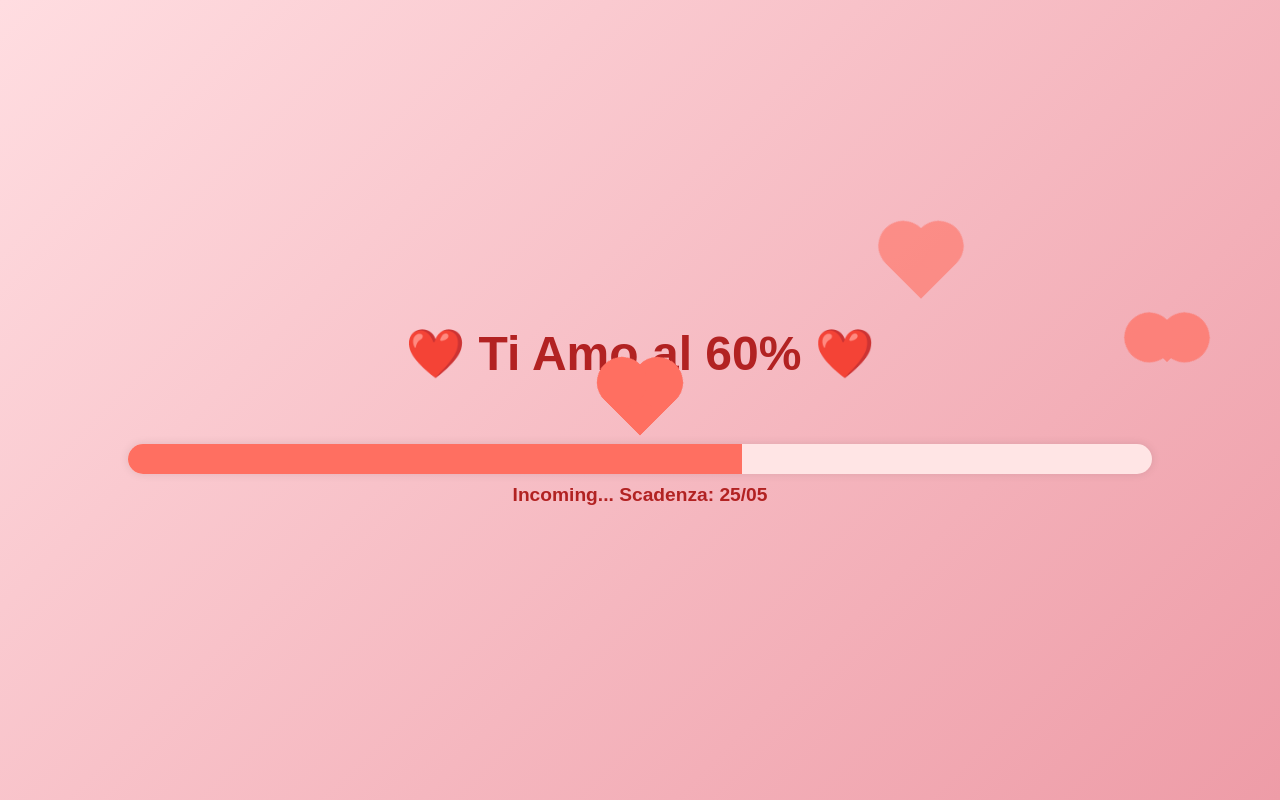
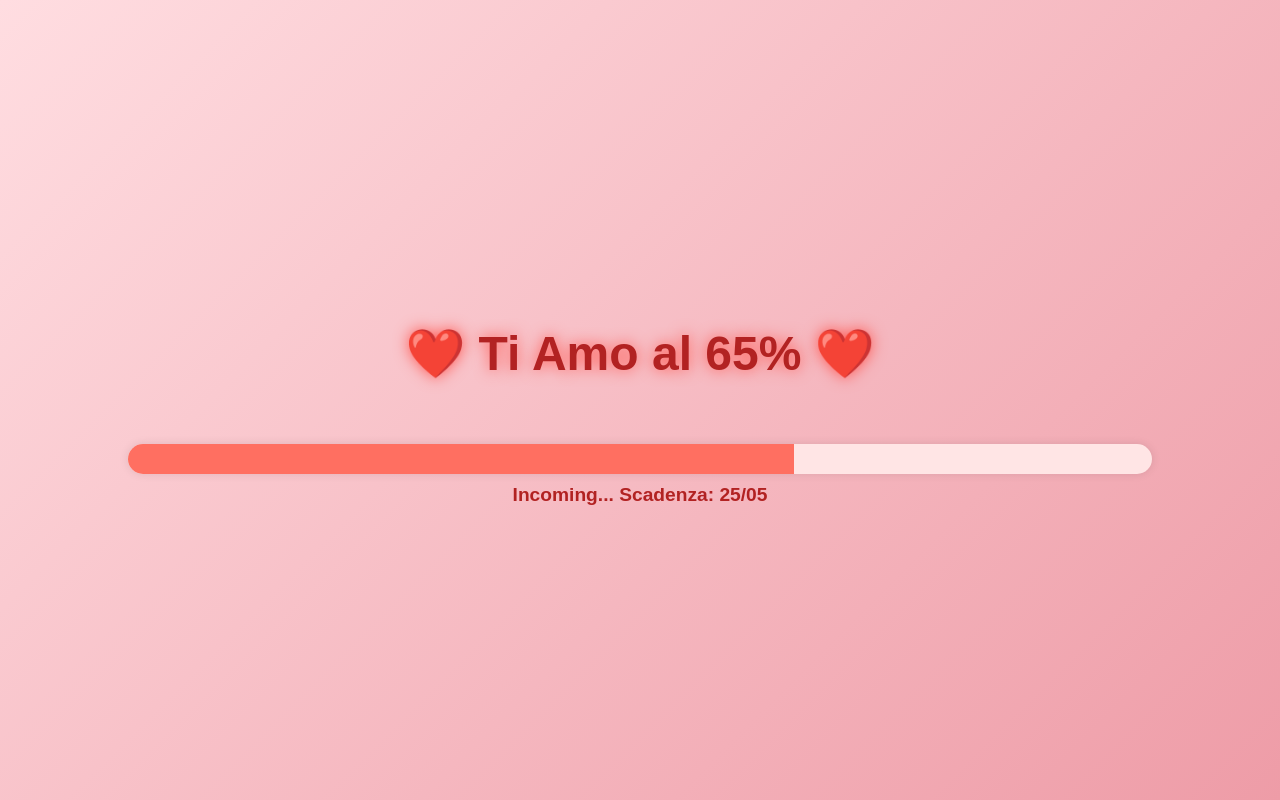
Before and after one commit to AchilleLauro/labottegadeldolce, a plain HTML site: page index.html in a window 1280 px wide. Drawn offline with Linux system fonts and the light colour scheme.

Commit message:
Update index.html

```diff
--- a/index.html
+++ b/index.html
@@ -22,7 +22,7 @@
         h1 {
             font-size: 3em;
             text-align: center;
-            animation: fadeIn 3s ease-in-out;
+            animation: glow 2s ease-in-out infinite alternate;
         }
 
         .progress-container {
@@ -36,9 +36,8 @@
 
         .progress-bar {
             height: 30px;
-            width: 60%;
             background-color: #ff6f61;
-            animation: progressGrow 3s ease-in-out;
+            transition: width 1s ease-in-out;
         }
 
         .progress-text {
@@ -49,75 +48,35 @@
             animation: fadeIn 4s ease-in-out;
         }
 
-        .heart {
-            position: absolute;
-            width: 50px;
-            height: 50px;
-            background-color: #ff6f61;
-            transform: rotate(45deg);
-            animation: float 5s infinite;
-        }
-
-        .heart::before,
-        .heart::after {
-            content: '';
-            position: absolute;
-            width: 50px;
-            height: 50px;
-            background-color: #ff6f61;
-            border-radius: 50%;
-            top: -25px;
-            left: 0;
-        }
-
-        .heart::after {
-            top: 0;
-            left: -25px;
-        }
-
-        @keyframes float {
-            0% {
-                transform: translateY(0) rotate(45deg);
-                opacity: 1;
-            }
-            50% {
-                opacity: 0.6;
-            }
-            100% {
-                transform: translateY(-200px) rotate(45deg);
-                opacity: 0;
-            }
-        }
-
         @keyframes fadeIn {
             0% { opacity: 0; }
             100% { opacity: 1; }
         }
 
-        @keyframes progressGrow {
-            from { width: 0%; }
-            to { width: 60%; }
+        @keyframes glow {
+            from { text-shadow: 0 0 10px #ff6f61; }
+            to { text-shadow: 0 0 20px #ff3e3e; }
         }
-
-        .heart:nth-child(1) { left: 10%; animation-delay: 0s; }
-        .heart:nth-child(2) { left: 30%; animation-delay: 1s; width: 40px; height: 40px; }
-        .heart:nth-child(3) { left: 50%; animation-delay: 2s; width: 60px; height: 60px; }
-        .heart:nth-child(4) { left: 70%; animation-delay: 3s; }
-        .heart:nth-child(5) { left: 90%; animation-delay: 4s; width: 30px; height: 30px; }
     </style>
 </head>
 <body>
-    <h1>❤️ Ti Amo al 60% ❤️</h1>
+    <h1 id="loveLevel">❤️ Ti Amo al 60% ❤️</h1>
 
     <div class="progress-container">
-        <div class="progress-bar"></div>
+        <div id="progressBar" class="progress-bar"></div>
     </div>
     <div class="progress-text">Incoming... Scadenza: 25/05</div>
 
-    <div class="heart"></div>
-    <div class="heart"></div>
-    <div class="heart"></div>
-    <div class="heart"></div>
-    <div class="heart"></div>
+    <script>
+        const startDate = new Date("2024-05-20"); // giorno base 60%
+        const endDate = new Date("2024-05-25");
+        const today = new Date();
+
+        const daysPassed = Math.min(Math.max(0, Math.floor((today - startDate) / (1000 * 60 * 60 * 24))), 5);
+        const lovePercent = 60 + daysPassed * 1;
+
+        document.getElementById("loveLevel").textContent = `❤️ Ti Amo al ${lovePercent}% ❤️`;
+        document.getElementById("progressBar").style.width = `${lovePercent}%`;
+    </script>
 </body>
 </html>
```
